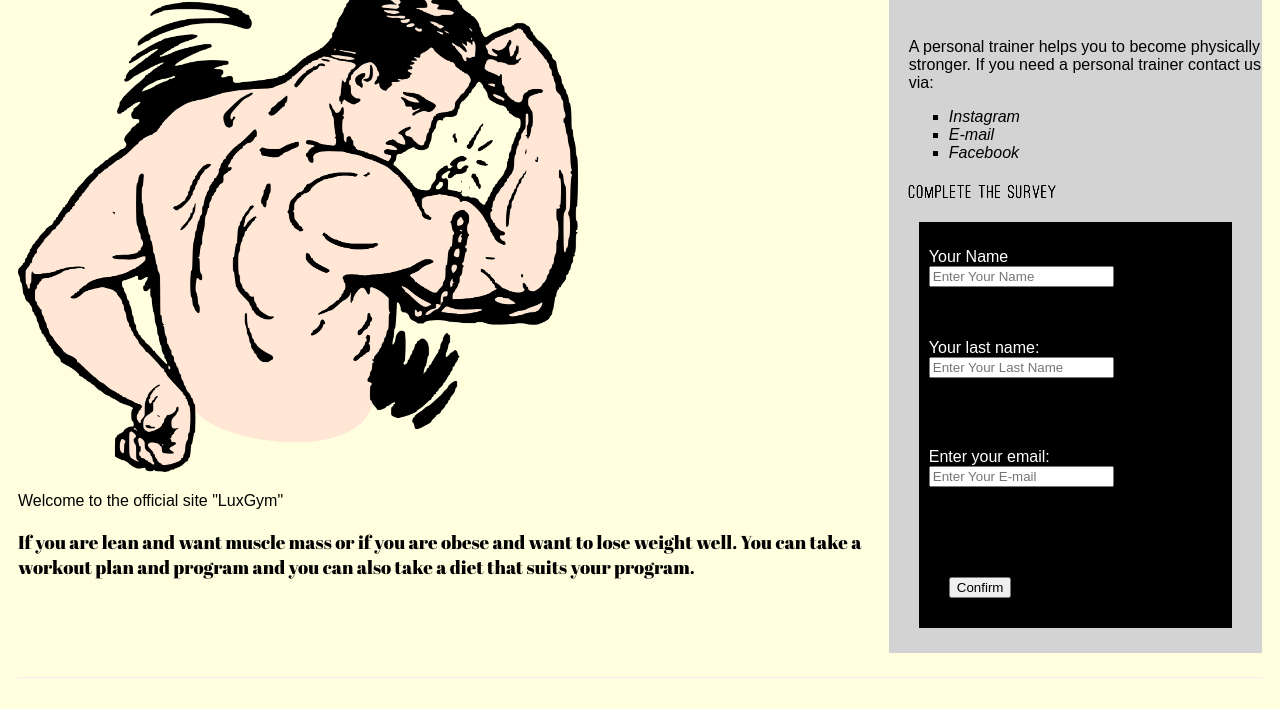
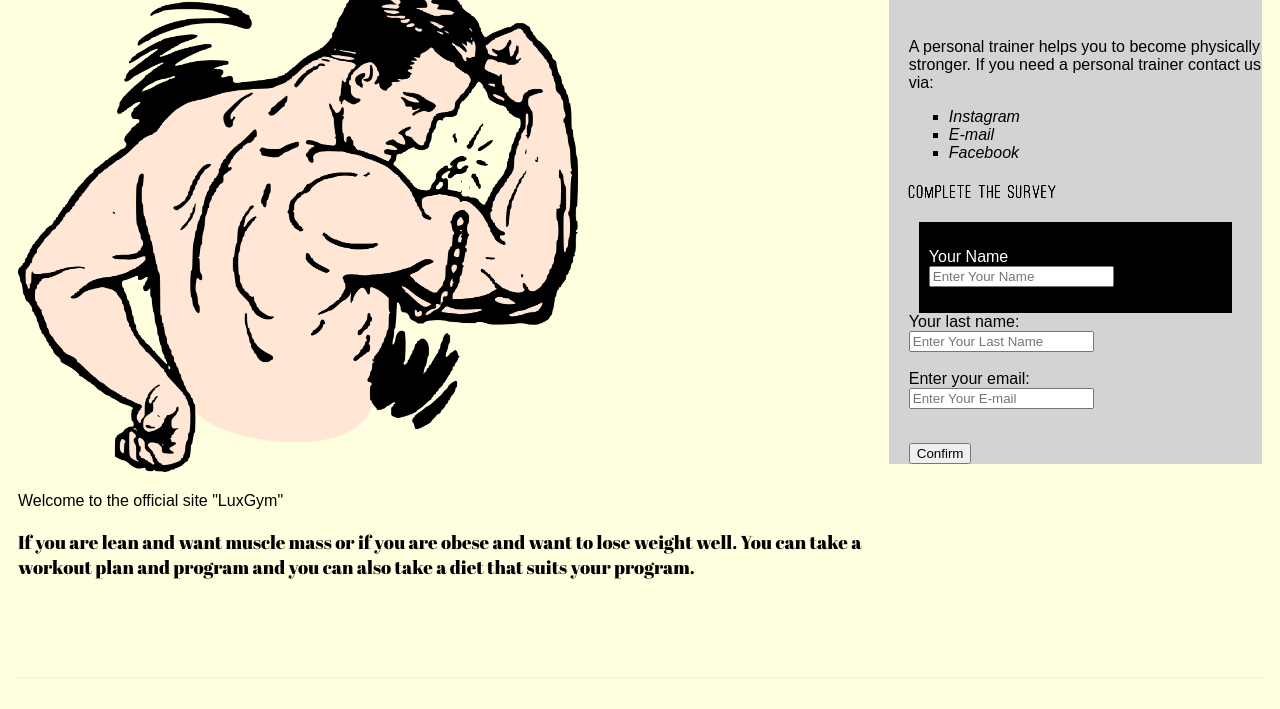
Before and after one commit to dimic180/luxgym, a plain HTML site: page index.html in a window 1280 px wide. Shown: the part 687-1396 px from the top of the page. Drawn offline with Linux system fonts and the light colour scheme.

Commit message:
Update index.html

```diff
--- a/index.html
+++ b/index.html
@@ -251,16 +251,12 @@ text-decoration:none;
       <div class="laznaslika1"><p> <form action="insert.php">
       <label for="name">Your Name</label><br>
       <input type="text" name="name" class="inp" placeholder="Enter Your Name" required><br>
-      </form>  </p> </div>
-      <div class="laznaslika2"><p> <form action="insert.php">
+      </p> </div>
       <label for="lname">Your last name:</label><br>
       <input type="text" name="lname" class="inp" placeholder="Enter Your Last Name" required><br><br>
-      </form>  </p> </div>
-	  <div class="laznaslika4"><p> <form action="insert.php">
       <label for="email">Enter your email:</label><br>
       <input type="text" name="email" class="inp" placeholder="Enter Your E-mail" required><br><br>
-      </form>  </p> </div>
-      <div class="laznaslika3"><p> <form action="insert.php">
+      </p>
       <input type="submit" value="Confirm">
 	  </form>  </div>
 
```
